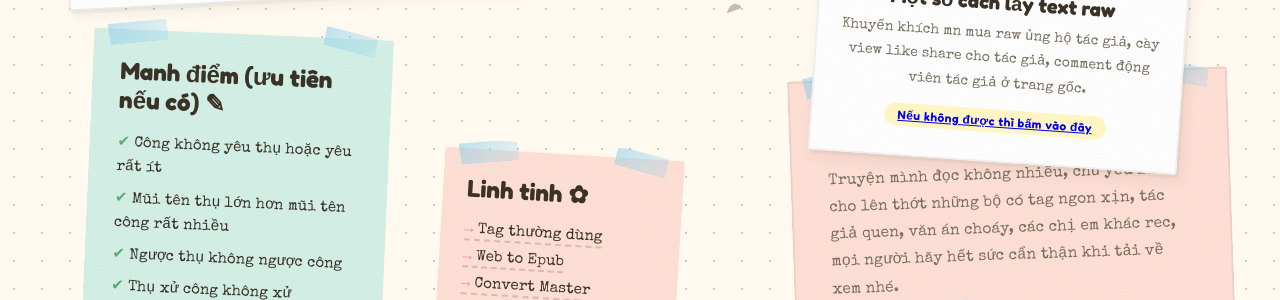
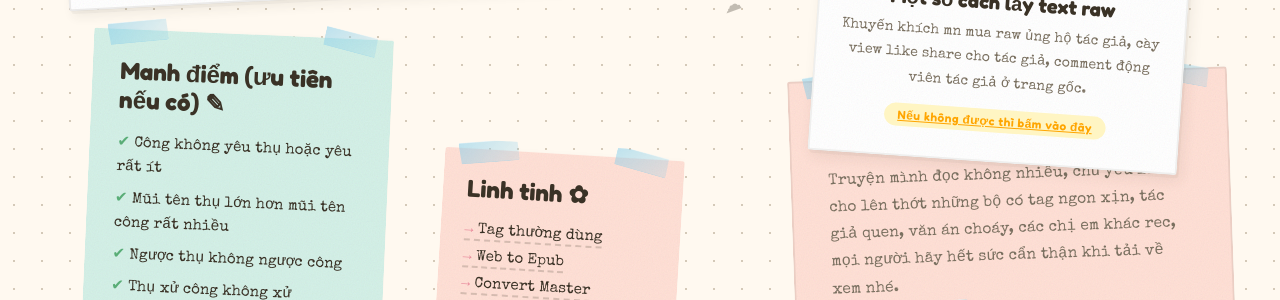
Before and after one commit to PhamNhaDoan/phamnhadoan.github.io, a Jekyll site: the page chucongconvert/index.html, which Jekyll copies as it is, in a window 1280 px wide. Shown: the part 761-1061 px from the top of the page. Built offline with Jekyll 4.4.1, drawn with Linux system fonts in a browser that asks for light colours.

Commit message:
Fix HTML formatting and structure

```diff
--- a/chucongconvert/index.html
+++ b/chucongconvert/index.html
@@ -76,7 +76,7 @@ Free HTML CSS Template
       <p class="note-body">
         Khuyến khích mn mua raw ủng hộ tác giả, cày view like share cho tác giả, comment động viên tác giả ở trang gốc.
       </p>
-      <span class="note-tag"><a href="https://anotepad.com/notes/d23b5tt7" class="cta-link">Nếu không được thì bấm vào đây</a></span>
+      <span class="note-tag"><a href="https://anotepad.com/notes/d23b5tt7" class="cta-link" style="color: #FFA500;">Nếu không được thì bấm vào đây</a></span>
     </div>
   </article>
 
```
